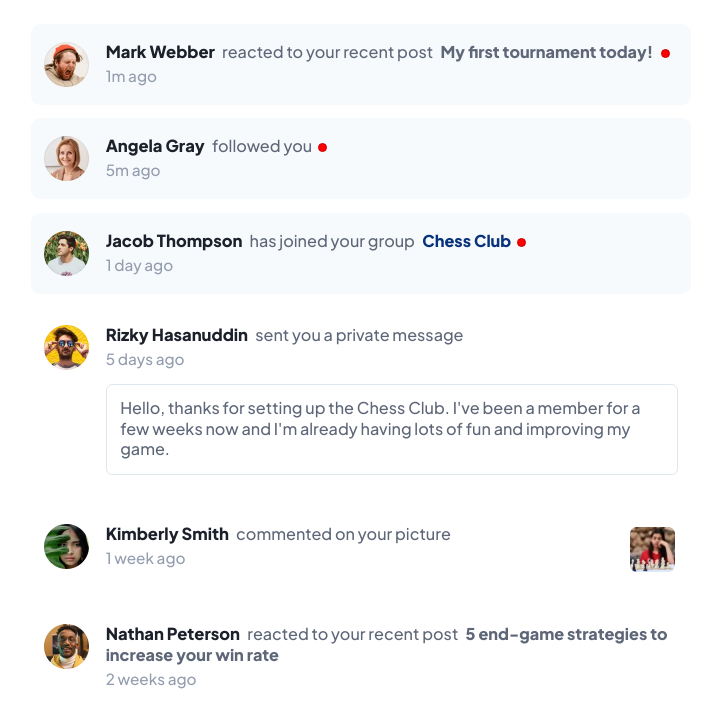
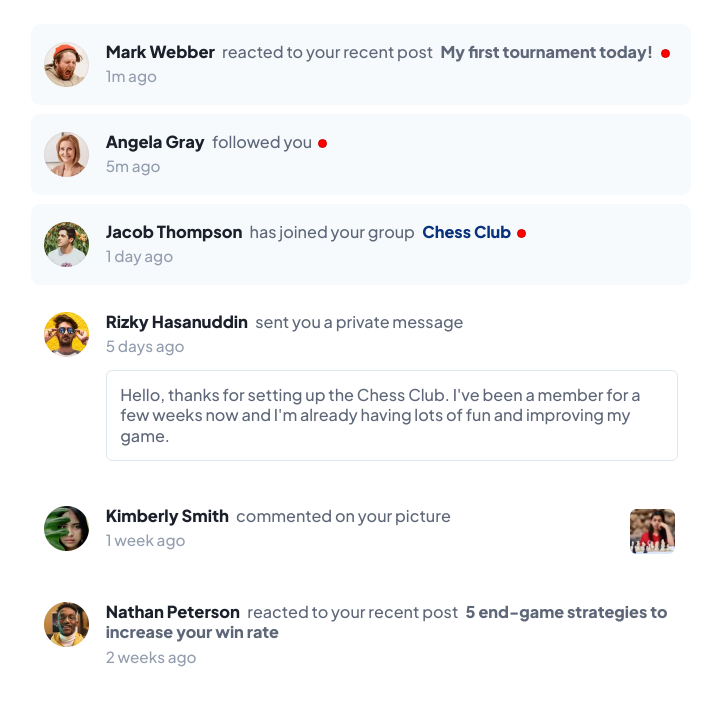
Before and after one commit to rashidshamloo/fem_020_notifications-page, a plain HTML site: page index.html in a window 1280 px wide. Shown: the part 84-795 px from the top of the page, without its empty margins (279-1000 px from the left). Drawn offline with nearby package versions, Linux system fonts and the light colour scheme.

Commit message:
changed divs to unordered list

```diff
--- a/assets/styles/style.scss
+++ b/assets/styles/style.scss
@@ -61,7 +61,7 @@ body {
   &__body {
     display: flex;
     flex-direction: column;
-    row-gap: 0.75rem;
+    row-gap: 0.5rem;
   }
   &__item {
     display: flex;
--- a/index.html
+++ b/index.html
@@ -22,8 +22,8 @@
           <div class="notifications__number">3</div>
           <a href="#" onclick="return markAllRead();">Mark all as read</a>
         </div>
-        <div class="notifications__body">
-          <div class="notifications__item notifications__item--unread">
+        <ul class="notifications__body">
+          <li class="notifications__item notifications__item--unread">
             <img
               aria-hidden="true"
               alt="avatar"
@@ -43,8 +43,8 @@
               </p>
               <div class="notifications__time">1m ago</div>
             </div>
-          </div>
-          <div class="notifications__item notifications__item--unread">
+          </li>
+          <li class="notifications__item notifications__item--unread">
             <img
               aria-hidden="true"
               alt="avatar"
@@ -60,8 +60,8 @@
               </p>
               <div class="notifications__time">5m ago</div>
             </div>
-          </div>
-          <div class="notifications__item notifications__item--unread">
+          </li>
+          <li class="notifications__item notifications__item--unread">
             <img
               aria-hidden="true"
               alt="avatar"
@@ -79,8 +79,8 @@
               </p>
               <div class="notifications__time">1 day ago</div>
             </div>
-          </div>
-          <div class="notifications__item">
+          </li>
+          <li class="notifications__item">
             <img
               aria-hidden="true"
               alt="avatar"
@@ -100,8 +100,8 @@
                 </p>
               </a>
             </div>
-          </div>
-          <div class="notifications__item">
+          </li>
+          <li class="notifications__item">
             <img
               aria-hidden="true"
               alt="avatar"
@@ -124,8 +124,8 @@
                 alt="chess"
                 aria-hidden="true"
             /></a>
-          </div>
-          <div class="notifications__item">
+          </li>
+          <li class="notifications__item">
             <img
               aria-hidden="true"
               alt="avatar"
@@ -141,8 +141,8 @@
               </p>
               <div class="notifications__time">2 weeks ago</div>
             </div>
-          </div>
-          <div class="notifications__item">
+          </li>
+          <li class="notifications__item">
             <img
               aria-hidden="true"
               alt="avatar"
@@ -156,8 +156,8 @@
               </p>
               <div class="notifications__time">2 weeks ago</div>
             </div>
-          </div>
-        </div>
+          </li>
+        </ul>
       </div>
     </main>
     <footer>
```
Also changed, not shown: assets/styles/style.css, 1 other file.
